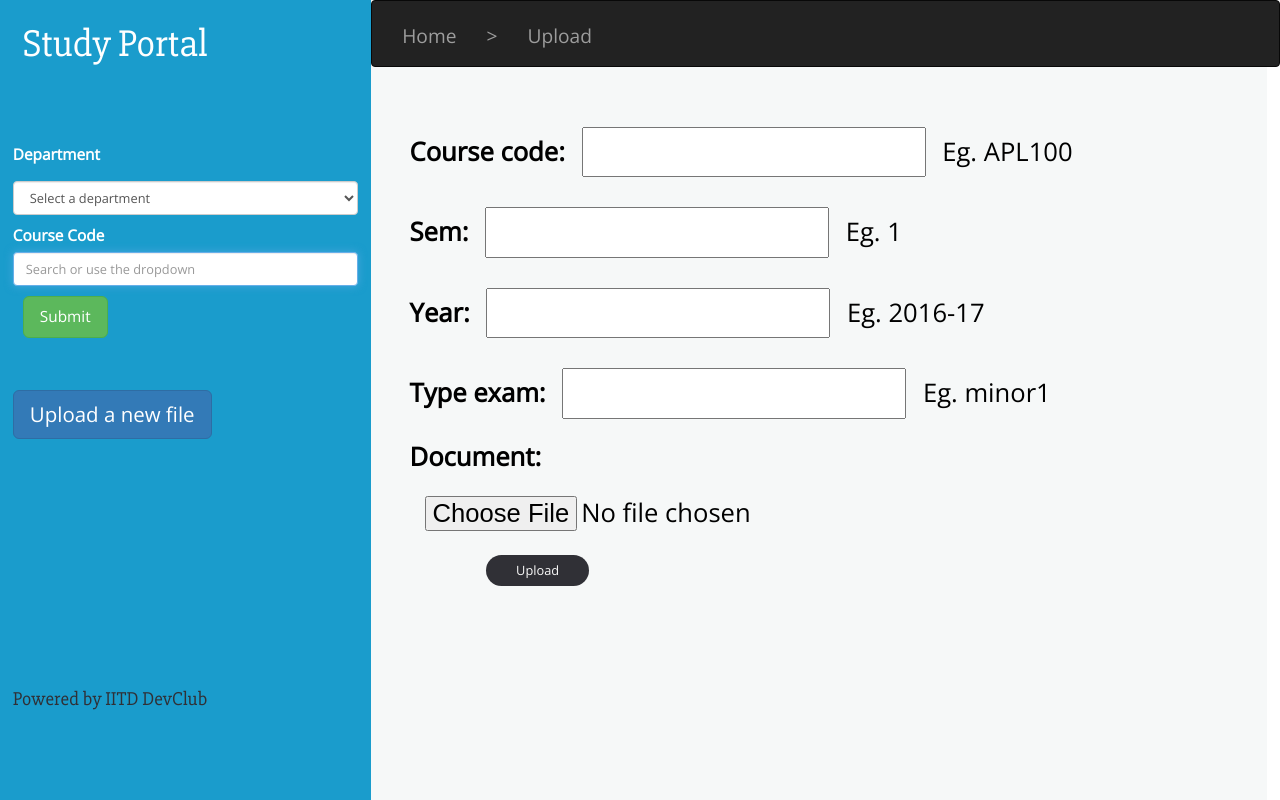
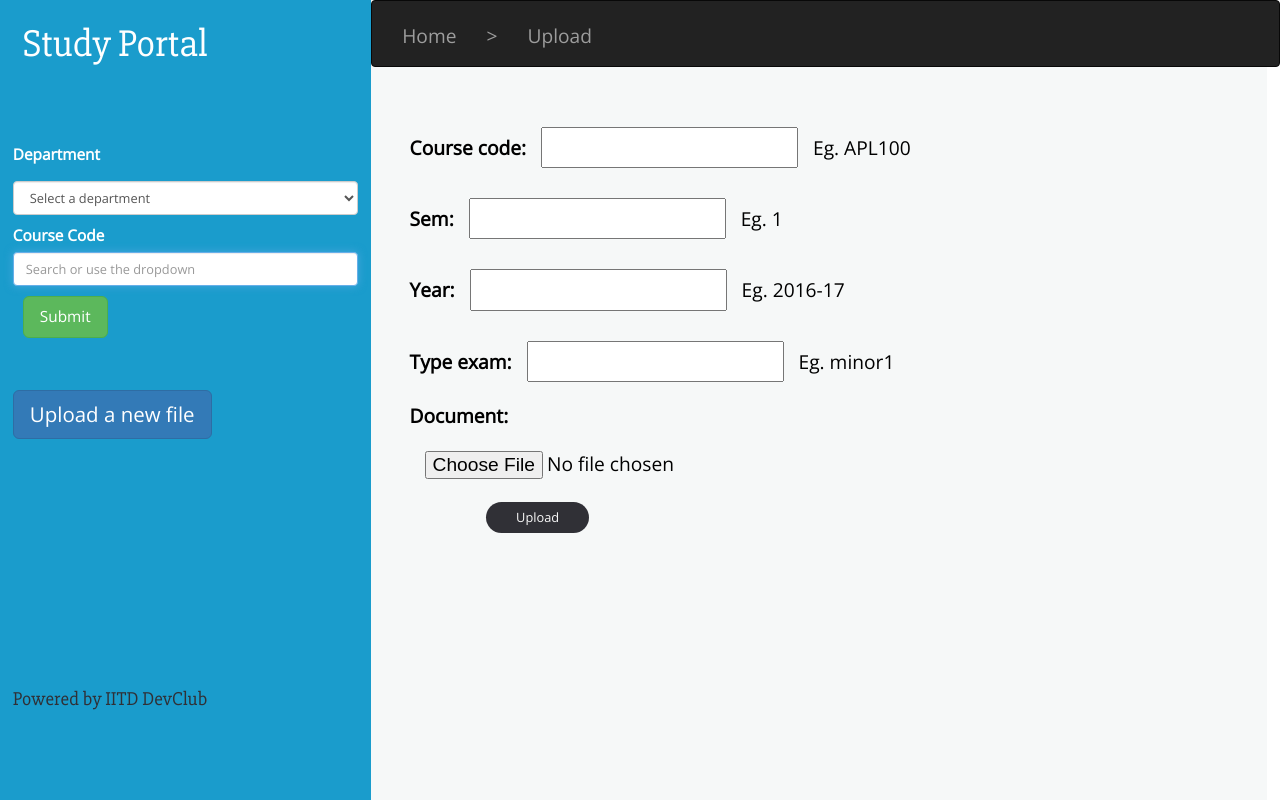
Before and after one commit to kabirtomer/studyportal, a Django app: page /studapp/upload/ in a window 1280 px wide. Run offline with Django 3.2, Linux system fonts and the light colour scheme; some libraries are stand-ins or nearby versions.

Commit message:
Some more changes

```diff
--- a/StudyPortal/studapp/static/studapp/style.css
+++ b/StudyPortal/studapp/static/studapp/style.css
@@ -108,11 +108,11 @@ font-family: 'Slabo 27px', serif;
 }
 
 h2 {
-font-size: 1.4vw;
+font-size: 1.5vw;
 }
 
 h3 {
-font-size: 1.2vw;
+font-size: 1.4vw;
 width: 300px;
 }
 
--- a/StudyPortal/studapp/templates/studapp/model_form_upload.html
+++ b/StudyPortal/studapp/templates/studapp/model_form_upload.html
@@ -26,7 +26,7 @@
 {% block content %}
 	<br></br>
 <span id='form'>
-  <form style="color: black; font-size:200%;" method="post" enctype="multipart/form-data">
+  <form style="color: black; font-size:150%;" method="post" enctype="multipart/form-data">
     {% csrf_token %}
     {{ form.as_p }}
     <button type="submit">Upload</button>
```
